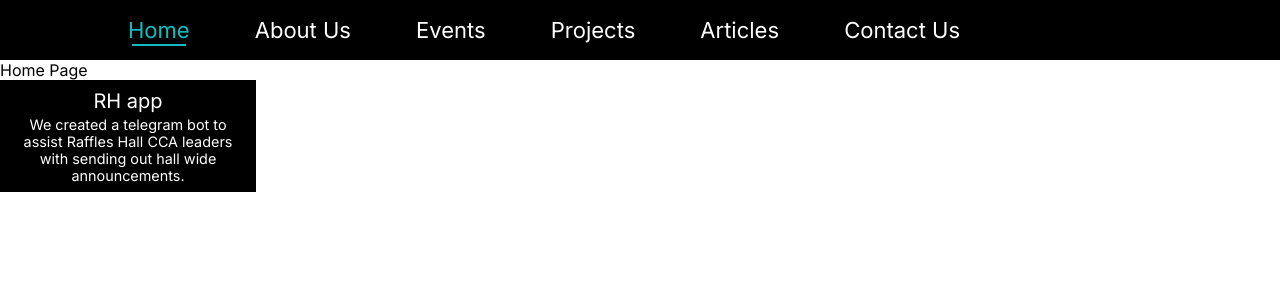
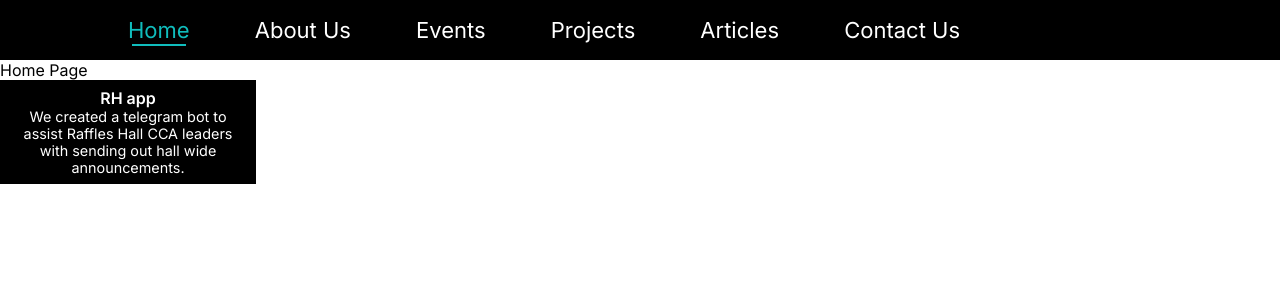
Before and after one commit to rhdevs/rhdevs-website, a React (Create React App) app: page / in a window 1280 px wide. Shown: the top 300 px of the page. Built offline with nearby package versions, Linux system fonts and the light colour scheme.

Commit message:
Implemented project preview title instead of using button

```diff
--- a/src/components/ProjectPreview.tsx
+++ b/src/components/ProjectPreview.tsx
@@ -1,16 +1,17 @@
-import { PreviewText, PreviewWrapper } from './styles/ProjectPreview.styled'
-import Button from './Button'
+import { PreviewText, PreviewWrapper, PreviewTitle } from './styles/ProjectPreview.styled'
 
 type Props = {
   title: string
   text: string
   hasAnimation: boolean
+  fontSize: string
   onClick: () => void
 }
+// pass onClick navigate PATHS. into ProjectPreview
 export default function ProjectPreview(props: Props) {
   return (
     <PreviewWrapper onClick={props.onClick}>
-      <Button text={props.title} />
+      <PreviewTitle fontSize={props.fontSize}>{props.title}</PreviewTitle>
       <PreviewText hasAnimation={props.hasAnimation}>{props.text}</PreviewText>
     </PreviewWrapper>
   )
--- a/src/components/styles/ProjectPreview.styled.ts
+++ b/src/components/styles/ProjectPreview.styled.ts
@@ -25,7 +25,28 @@ export const PreviewText = styled.div<{ hasAnimation: boolean }>`
     `
   }}
 `
-
+export const PreviewTitle = styled.div<{ fontSize?: string }>`
+  width: fit-content;
+  justify-content: center;
+  align-items: center;
+  color: ${(props) => props.theme.palette.common.white};
+  font-size: ${(props) => props.fontSize};
+  font-weight: 600;
+  border: 0;
+  background-color: ${(props) => props.theme.palette.common.black};
+  transition: background-image 0.4s ease-in-out;
+  &:hover {
+    cursor: pointer;
+    background-position: 50% 1.15em;
+    background-image: linear-gradient(
+      to bottom,
+      ${(props) => props.theme.palette.common.white},
+      ${(props) => props.theme.palette.common.white}
+    );
+    background-repeat: no-repeat;
+    background-size: calc(100% - 18px) 2px;
+  }}
+`
 export const PreviewWrapper = styled.div`
   align-items: center;
   display: flex;
```
